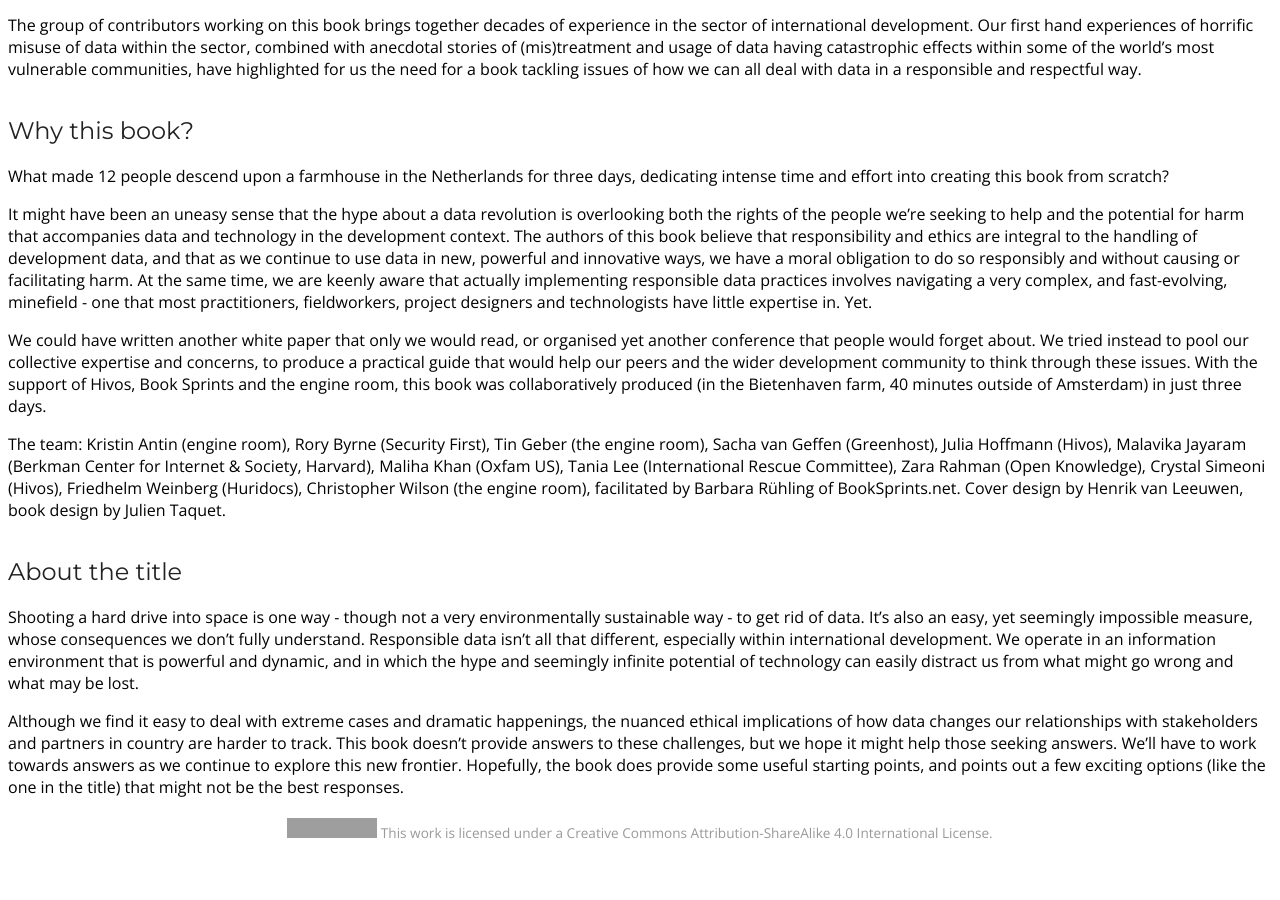
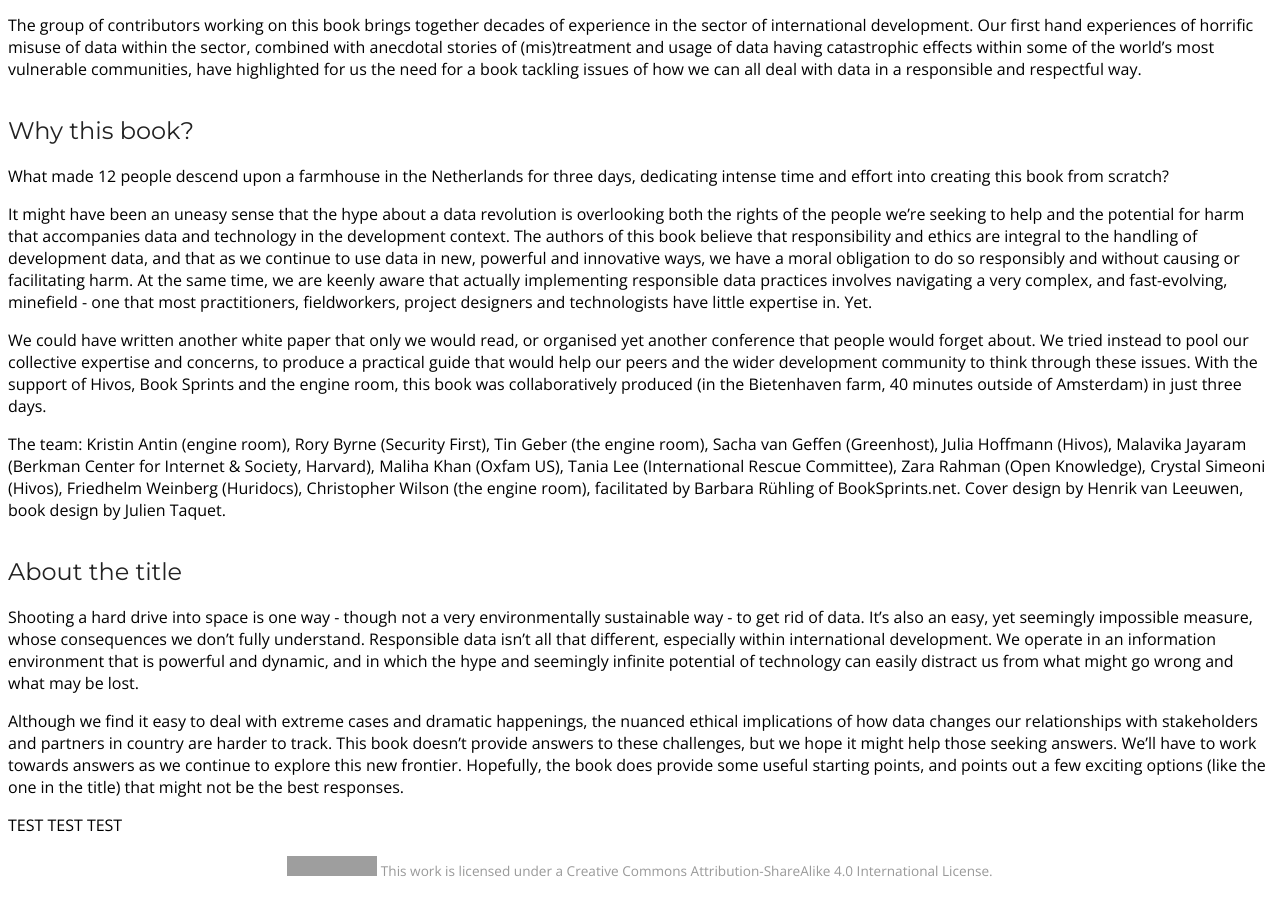
Before and after one commit to the-engine-room/archive-rdf-primer, a Jekyll site: the page built from _posts/1-introduction/0000-01-01-about-this-book.md, in a window 1280 px wide and 900 px high, scrolled down 1149 px. Built offline with Jekyll 4.4.1, drawn with Linux system fonts in a browser that asks for light colours; Markdown is read by kramdown in place of the engine named in the settings; comment, search, counter and statistics services are not loaded; a style sheet for code colours, icons or effects is not loaded; before the commit the page ends 2011 px from its top, so only the background shows below that; grey boxes are pictures that could not be loaded.

Commit message:
Updated 0000-01-01-about-this-book.md

```diff
--- a/_posts/1-introduction/0000-01-01-about-this-book.md
+++ b/_posts/1-introduction/0000-01-01-about-this-book.md
@@ -30,3 +30,6 @@ The team: Kristin Antin (engine room), Rory Byrne (Security First), Tin Geber (t
 Shooting a hard drive into space is one way - though not a very environmentally sustainable way - to get rid of data. It's also an easy, yet seemingly impossible measure, whose consequences we don't fully understand. Responsible data isn't all that different, especially within international development. We operate in an information environment that is powerful and dynamic, and in which the hype and seemingly infinite potential of technology can easily distract us from what might go wrong and what may be lost.
 
 Although we find it easy to deal with extreme cases and dramatic happenings, the nuanced ethical implications of how data changes our relationships with stakeholders and partners in country are harder to track. This book doesn't provide answers to these challenges, but we hope it might help those seeking answers. We'll have to work towards answers as we continue to explore this new frontier. Hopefully, the book does provide some useful starting points, and points out a few exciting options (like the one in the title) that might not be the best responses.
+
+
+TEST TEST TEST
```
